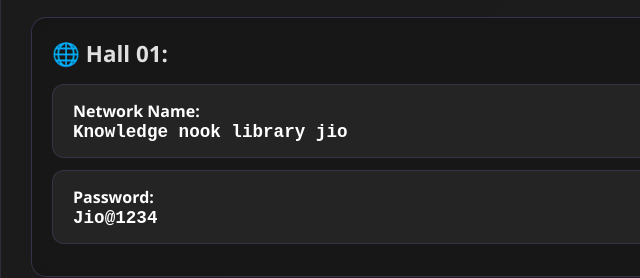
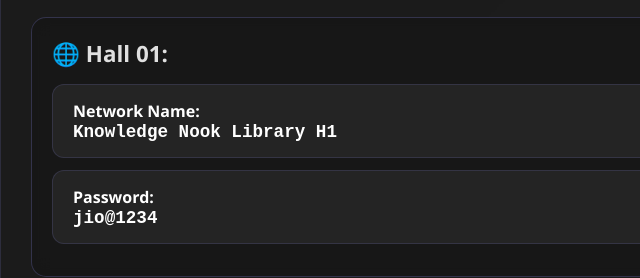
Before and after one commit to Satyaamp/KNLibrary, a plain HTML site: page index.html in a window 1280 px wide. Shown: the part 1314-1592 px from the top of the page, 0-640 px from the left. Drawn offline with Linux system fonts and the light colour scheme.

Commit message:
Update Wi-Fi credentials in project

```diff
--- a/index.html
+++ b/index.html
@@ -132,14 +132,14 @@
                     <div class="wifi-credential">
                         <div>
                             <strong>Network Name:</strong>
-                            <div class="credential-text">Knowledge nook library jio</div>
+                            <div class="credential-text">Knowledge Nook Library H1</div>
                         </div>
                         <button class="copy-btn" onclick="copyToClipboard('Knowledge nook library jio', this)">📋 Copy</button>
                     </div>
                     <div class="wifi-credential">
                         <div>
                             <strong>Password:</strong>
-                            <div class="credential-text">Jio@1234</div>
+                            <div class="credential-text">jio@1234</div>
                         </div>
                         <button class="copy-btn" onclick="copyToClipboard('Jio@1234', this)">📋 Copy</button>
                     </div>
```
